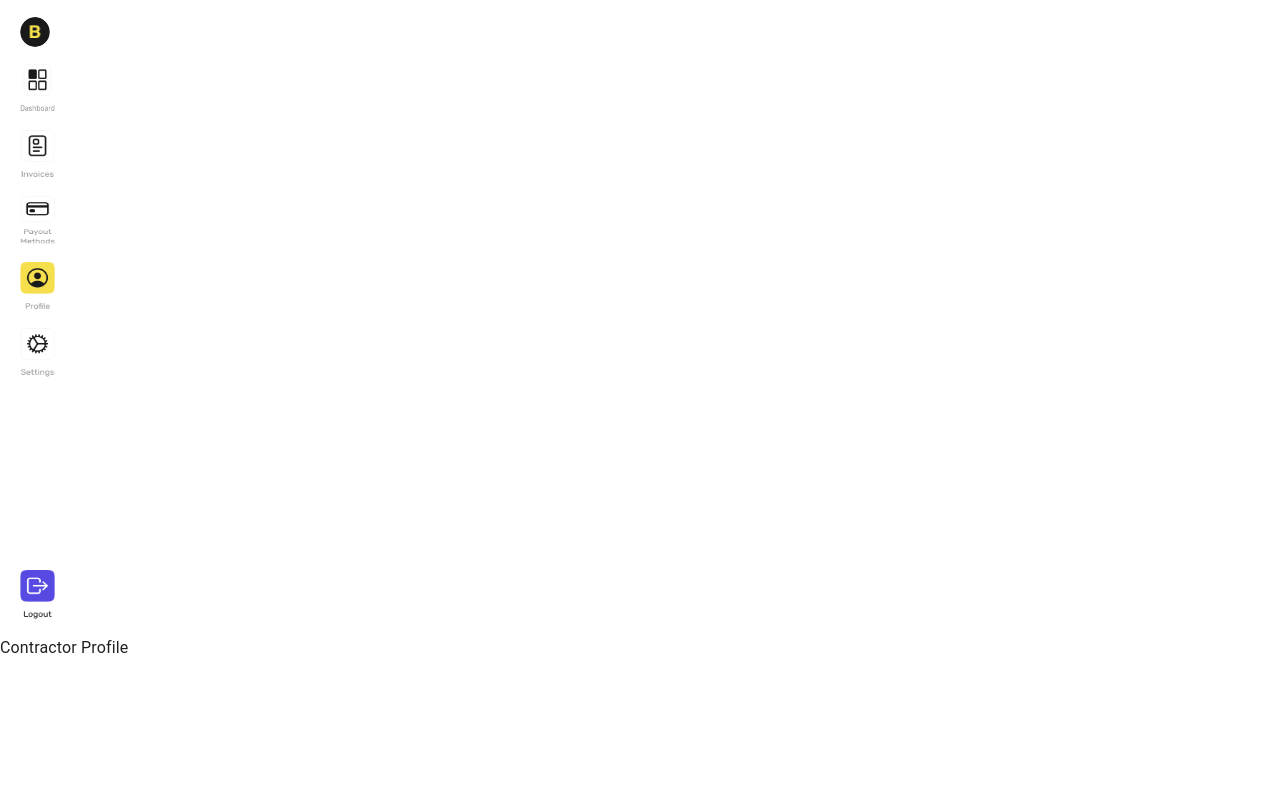
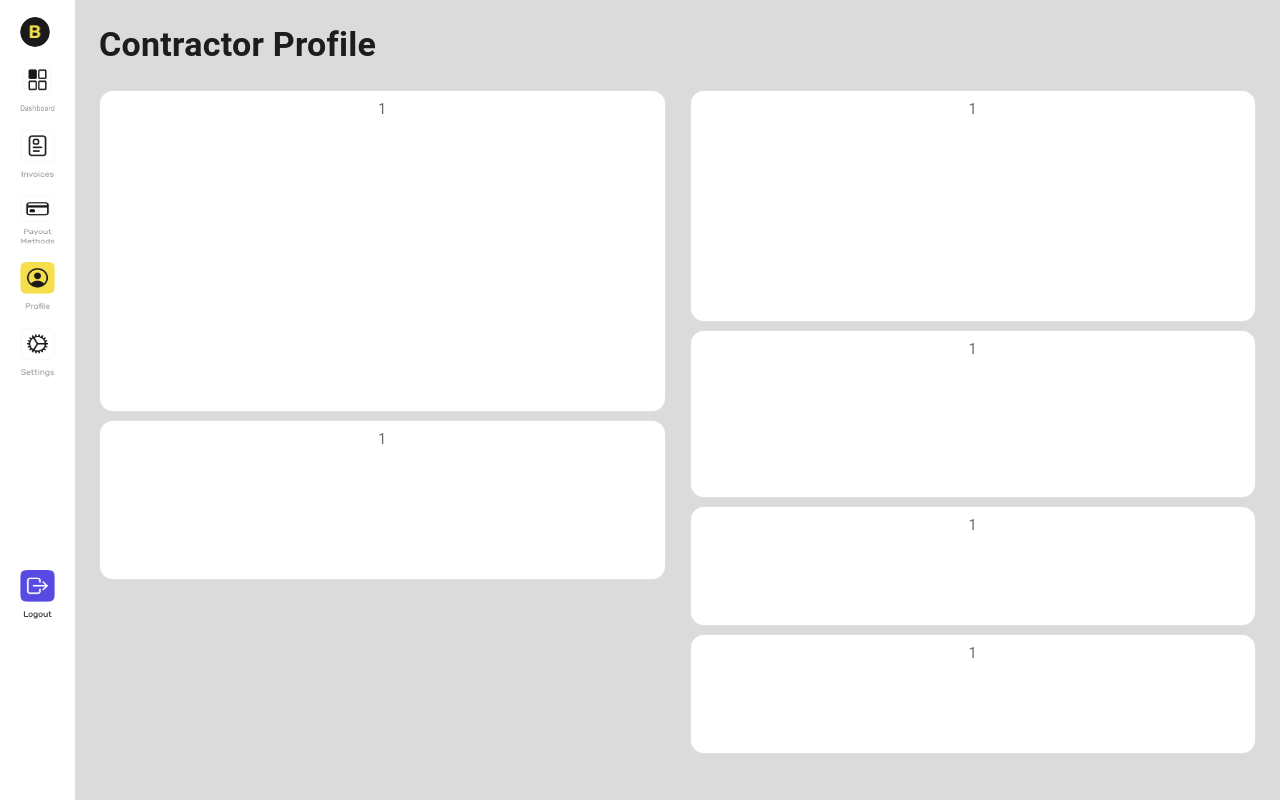
Before and after one commit to 100ngramjit/octaloop-task, a React (Create React App) app: page /dashboard in a window 1280 px wide. Built offline with nearby package versions, Linux system fonts and the light colour scheme.

Commit message:
content component added to dashboard page

```diff
--- a/src/components/DashBoard.js
+++ b/src/components/DashBoard.js
@@ -1,16 +1,22 @@
-import { styled, ThemeProvider } from "@mui/material/styles";
+import { ThemeProvider } from "@mui/material/styles";
 import CssBaseline from "@mui/material/CssBaseline";
 import { lightTheme } from "../themes/customThemes";
 import DashboardSidebar from "./DashboardSidebar";
-import { Box } from "@mui/material";
+import { Box, Drawer } from "@mui/material";
+import DashBoardContent from "./DashBoardContent";
+
+const drawerWidth = 75;
 
 export default function DashBoard() {
   return (
     <ThemeProvider theme={lightTheme}>
       <CssBaseline />
-      <Box>
-        <DashboardSidebar />
-        Contractor Profile
+
+      <Box sx={{ display: "flex" }}>
+        <Drawer variant="permanent" sx={{ width: drawerWidth }}>
+          <DashboardSidebar />
+        </Drawer>
+        <DashBoardContent />
       </Box>
     </ThemeProvider>
   );
```
